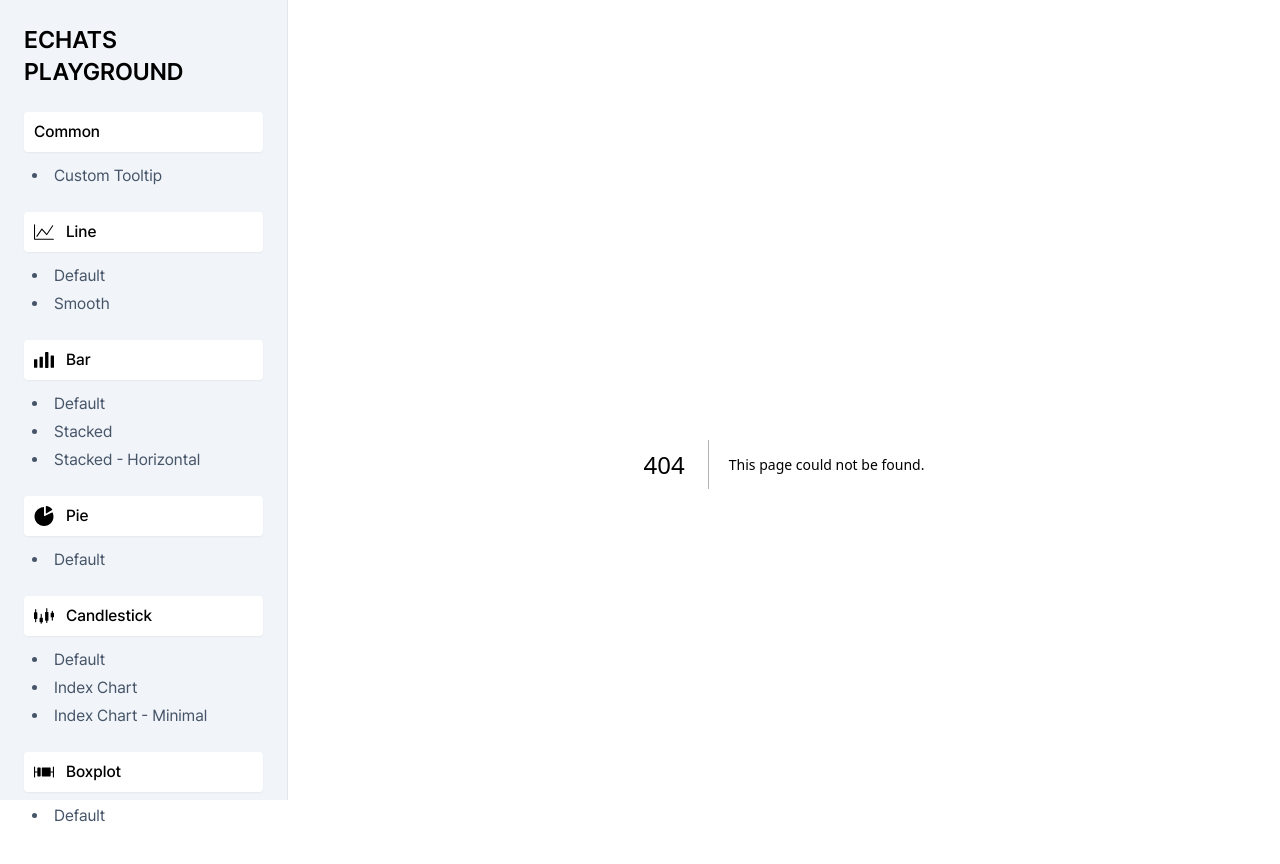
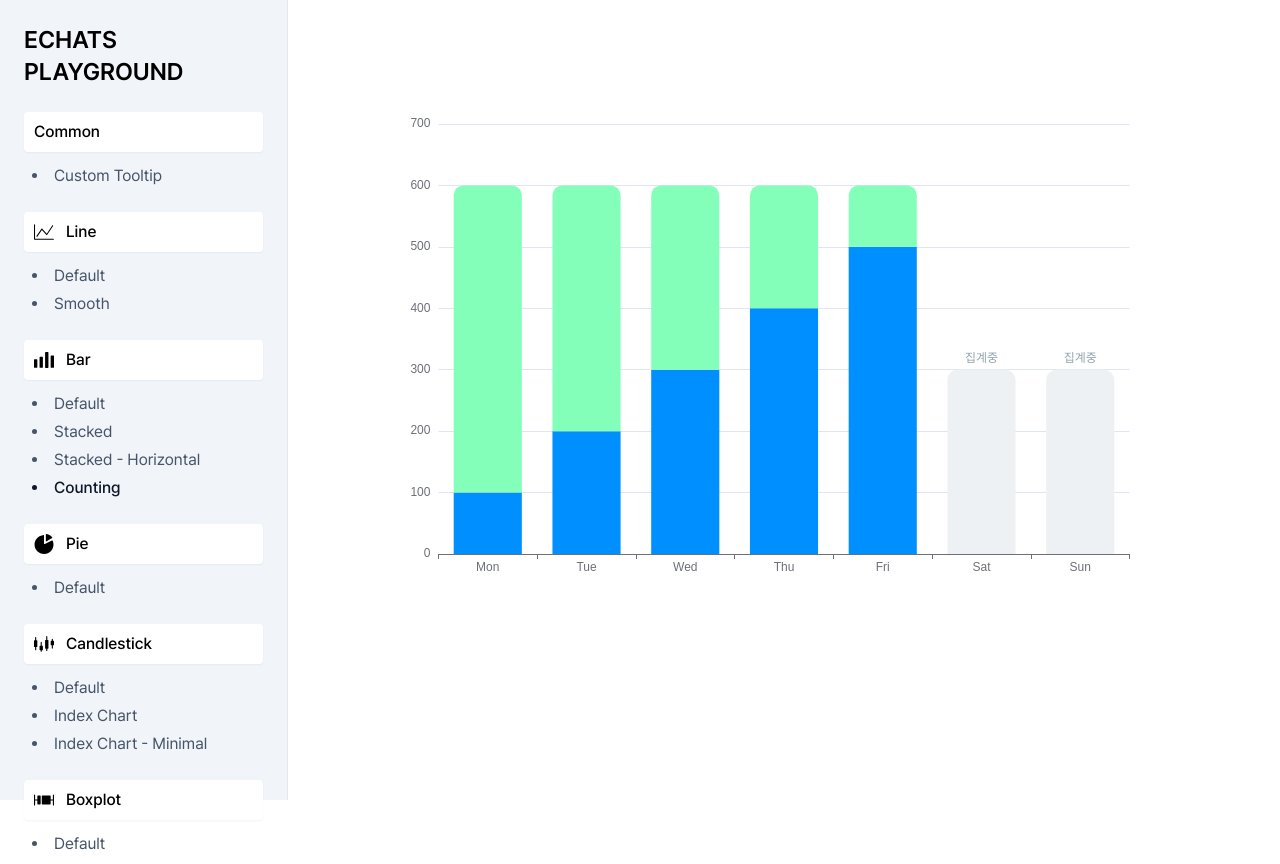
Before and after one commit to PerlPark/echart-playground, a Next.js app: page /bar/counting in a window 1280 px wide. Before the commit this address had no page. Built offline with nearby package versions, Linux system fonts and the light colour scheme.

Commit message:
feat: add BarChartCounting

```diff
--- /dev/null
+++ b/src/app/bar/counting/page.tsx
@@ -0,0 +1,50 @@
+'use client';
+
+import BarChartCounting from '@/components/BarChartCounting';
+import { useState } from 'react';
+
+export default function Bar() {
+  const [dummyData] = useState([
+    {
+      data: [null, null, null, null, null, 300, 300],
+      stack: 'a',
+      label: {
+        show: true,
+        position: 'top',
+        color: '#90A4AE',
+        formatter: '집계중',
+      },
+      type: 'bar',
+      itemStyle: {
+        borderRadius: [10, 10, 0, 0],
+      },
+    },
+    {
+      name: `data 1`,
+      data: [100, 200, 300, 400, 500],
+      stack: 'a',
+      label: {
+        show: false,
+      },
+      type: 'bar',
+    },
+    {
+      name: `data 2`,
+      data: [500, 400, 300, 200, 100],
+      stack: 'a',
+      label: {
+        show: false,
+      },
+      type: 'bar',
+      itemStyle: {
+        borderRadius: [10, 10, 0, 0],
+      },
+    },
+  ]);
+
+  return (
+    <div className="w-full h-full">
+      <BarChartCounting data={dummyData} />
+    </div>
+  );
+}
--- /dev/null
+++ b/src/components/BarChartCounting.tsx
@@ -0,0 +1,44 @@
+'use client';
+
+import * as echarts from 'echarts';
+import { useEffect, useMemo, useRef } from 'react';
+
+type Props = {
+  data: any[];
+};
+
+const BarChartCounting = ({ data }: Props) => {
+  const chartRef = useRef(null);
+  const echartRef = useRef<echarts.ECharts | null>(null);
+
+  // --------------
+  const chartOption = useMemo(
+    () => ({
+      xAxis: {
+        type: 'category',
+        data: ['Mon', 'Tue', 'Wed', 'Thu', 'Fri', 'Sat', 'Sun'],
+      },
+      yAxis: {
+        type: 'value',
+        boundaryGap: ['20%', '20%'],
+      },
+      color: ['#EEF1F3', '#008FFF', '#84FFBA', '#FFA927'],
+      series: data,
+    }),
+    [data]
+  );
+
+  useEffect(() => {
+    if (chartRef.current) {
+      echartRef.current = echarts.init(chartRef.current);
+    }
+  }, []);
+
+  useEffect(() => {
+    echartRef.current?.setOption(chartOption, true);
+  }, [chartOption]);
+
+  return <div className="w-full h-5/6" ref={chartRef}></div>;
+};
+
+export default BarChartCounting;
--- a/src/components/Sidebar.tsx
+++ b/src/components/Sidebar.tsx
@@ -29,6 +29,7 @@ const Sidebar = () => {
         <LinkListItem href="/bar/stacked/horizontal">
           Stacked - Horizontal
         </LinkListItem>
+        <LinkListItem href="/bar/counting">Counting</LinkListItem>
         <CategoryListItem>
           <PieChartIcon />
           Pie
```
